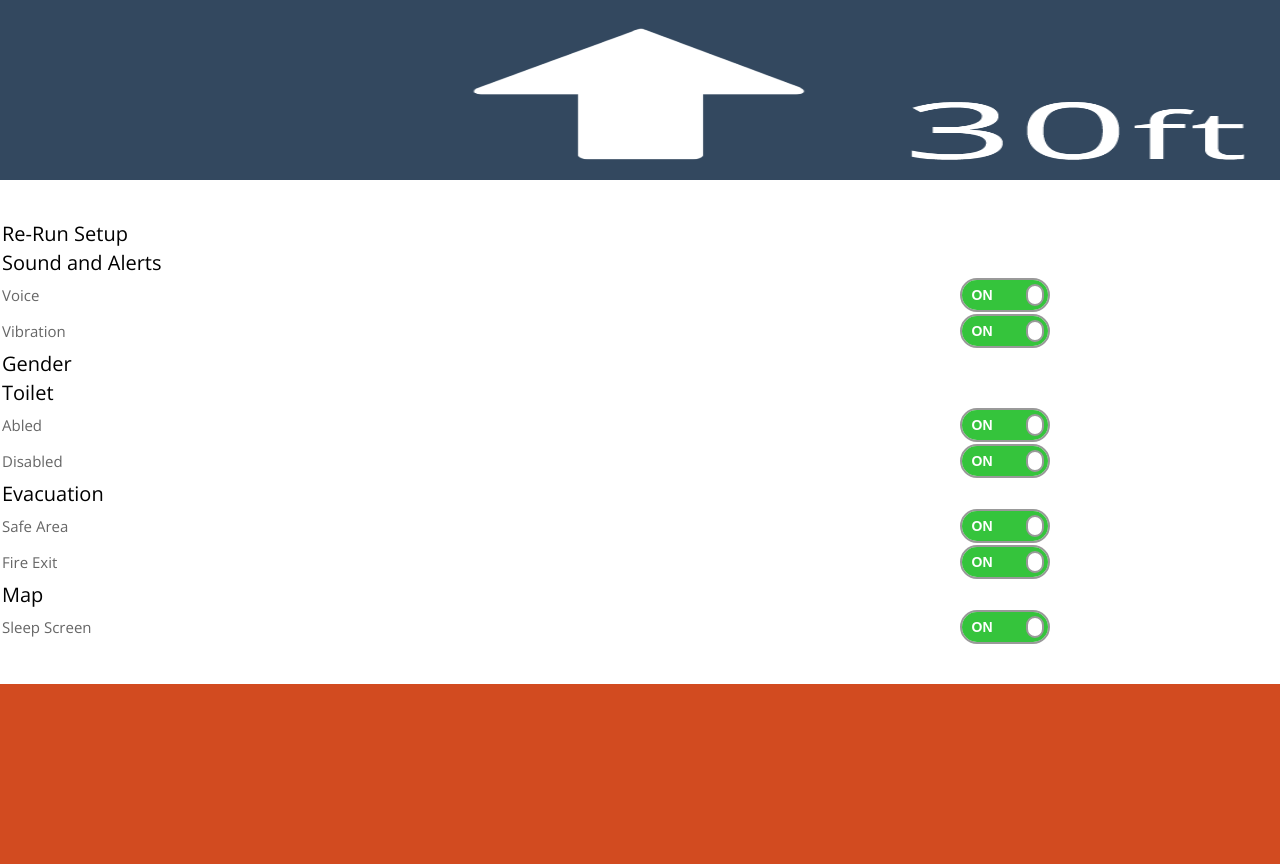
After one commit to bournemouth2016/team-12, a PHP site: page /settings.php in a window 1280 px wide. The commit adds this page. Run offline with PHP 8.4, Linux system fonts and the light colour scheme; some web fonts are replaced.

Commit message:
website mostly working

```diff
--- a/Webapp/css/style.css
+++ b/Webapp/css/style.css
@@ -147,6 +147,16 @@ body {
   font-family: 'Open Sans', sans-serif;
 }
 
+.menus-container.map {
+  overflow: hidden;
+}
+
+.menus-container.map .map {
+  max-width: 200%;
+  margin: -30px 0 0 -50%;
+  height: auto;
+  overflow: hidden;
+}
 /* ===== SETTINGS PAGE ==== */
 
 table {
--- a/Webapp/footer.php
+++ b/Webapp/footer.php
@@ -1,23 +1,19 @@
 <div class="home-button-container">
-  <div class="home-button"><i class="demo-icon icon-home">&#xe800;</i></div>
+  <a href="/"><div class="home-button"><i class="demo-icon icon-home">&#xe800;</i></div></a>
 </div>
 
-</body>
 <script type = "text/javascript">
     function displayNextImage() {
         x = (x === images.length - 1) ? 0 : x + 1;
         document.getElementById("img").src = images[x];
     }
-
     function displayPreviousImage() {
         x = (x <= 0) ? images.length - 1 : x - 1;
         document.getElementById("img").src = images[x];
     }
-
     function startTimer() {
         setInterval(displayNextImage, 4000);
     }
-
     var images = [], x = -1;
       images[0] = "images/nav01.png";
       images[1] = "images/nav02.png";
@@ -33,4 +29,5 @@
       images[7] = "images/nav12.png";
 </script>
 
+</body>
 </html>
--- /dev/null
+++ b/Webapp/settings.php
@@ -0,0 +1,111 @@
+<?php include 'header.php';?>
+
+<div class="menus-container">
+  <table>
+      <tr>
+          <td class="tableHead">Re-Run Setup</td>
+      </tr>
+      <tr>
+          <td  class="tableHead">Sound and Alerts</td>
+      </tr>
+      <tr>
+          <td class ="tableSub">Voice</td>
+          <td>
+              <div class="onoffswitch">
+              <input type="checkbox" name="onoffswitch" class="onoffswitch-checkbox" id="myonoffswitch" checked>
+              <label class="onoffswitch-label" for="myonoffswitch">
+              <span class="onoffswitch-inner"></span>
+              <span class="onoffswitch-switch"></span>
+              </label>
+              </div>
+          </td>
+      </tr>
+      <tr>
+          <td class ="tableSub">Vibration</td>
+          <td>
+              <div class="onoffswitch2">
+              <input type="checkbox" name="onoffswitch2" class="onoffswitch-checkbox2" id="myonoffswitch2" checked>
+              <label class="onoffswitch-label2" for="myonoffswitch2">
+              <span class="onoffswitch-inner2"></span>
+              <span class="onoffswitch-switch2"></span>
+              </label>
+              </div>
+          </td>
+      </tr>
+      <tr>
+          <td  class="tableHead">Gender</td>
+      </tr>
+       <tr>
+          <td  class="tableHead">Toilet</td>
+      </tr>
+      <tr>
+          <td class ="tableSub">Abled</td>
+          <td>
+              <div class="onoffswitch3">
+              <input type="checkbox" name="onoffswitch3" class="onoffswitch-checkbox3" id="myonoffswitch3" checked>
+              <label class="onoffswitch-label3" for="myonoffswitch3">
+              <span class="onoffswitch-inner3"></span>
+              <span class="onoffswitch-switch3"></span>
+              </label>
+              </div>
+          </td>
+      </tr>
+      <tr>
+          <td class ="tableSub">Disabled</td>
+          <td>
+              <div class="onoffswitch4">
+              <input type="checkbox" name="onoffswitch4" class="onoffswitch-checkbox4" id="myonoffswitch4" checked>
+              <label class="onoffswitch-label4" for="myonoffswitch4">
+              <span class="onoffswitch-inner4"></span>
+              <span class="onoffswitch-switch4"></span>
+              </label>
+              </div>
+          </td>
+      </tr>
+       <tr>
+          <td  class="tableHead">Evacuation</td>
+      </tr>
+      <tr>
+          <td class ="tableSub">Safe Area</td>
+          <td>
+              <div class="onoffswitch5">
+              <input type="checkbox" name="onoffswitch5" class="onoffswitch-checkbox5" id="myonoffswitch5" checked>
+              <label class="onoffswitch-label5" for="myonoffswitch5">
+              <span class="onoffswitch-inner5"></span>
+              <span class="onoffswitch-switch5"></span>
+              </label>
+              </div>
+          </td>
+      </tr>
+      <tr>
+          <td class ="tableSub">Fire Exit</td>
+          <td>
+              <div class="onoffswitch6">
+              <input type="checkbox" name="onoffswitch6" class="onoffswitch-checkbox6" id="myonoffswitch6" checked>
+              <label class="onoffswitch-label6" for="myonoffswitch6">
+              <span class="onoffswitch-inner6"></span>
+              <span class="onoffswitch-switch6"></span>
+              </label>
+              </div>
+          </td>
+      </tr>
+       <tr>
+          <td  class="tableHead">Map</td>
+      </tr>
+      <tr>
+          <td class ="tableSub">Sleep Screen</td>
+          <td>
+              <div class="onoffswitch7">
+              <input type="checkbox" name="onoffswitch7" class="onoffswitch-checkbox7" id="myonoffswitch7" checked>
+              <label class="onoffswitch-label7" for="myonoffswitch7">
+              <span class="onoffswitch-inner7"></span>
+              <span class="onoffswitch-switch7"></span>
+              </label>
+              </div>
+          </td>
+      </tr>
+
+  </table>
+</div>
+
+<?php include 'footer.php';?>
```
Also changed, not shown: Webapp/floorplan.php (added, +7 -0 lines), Webapp/index.php (+5 -5 lines), Webapp/images/mapasset.png (renamed from Webapp/assets/images/mapasset.png). Lines whose indentation alone changed are shown as unchanged.
